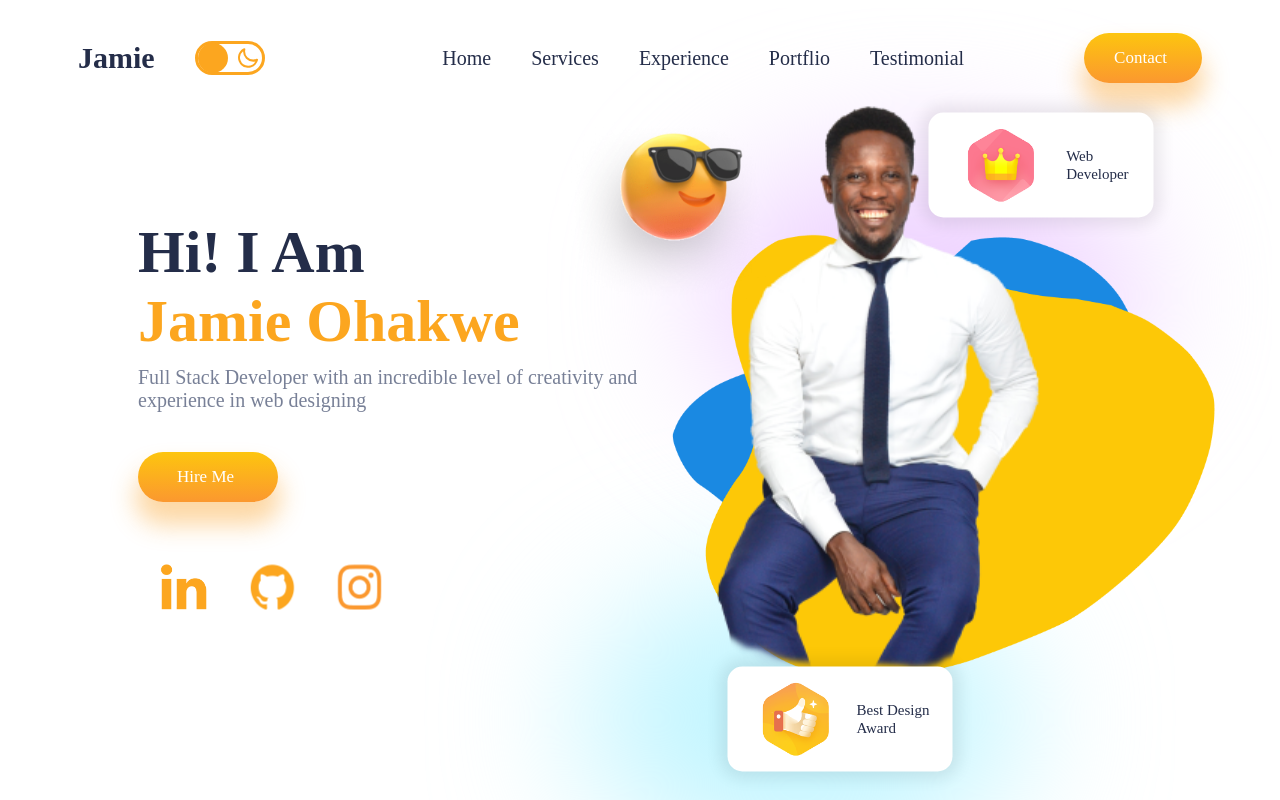
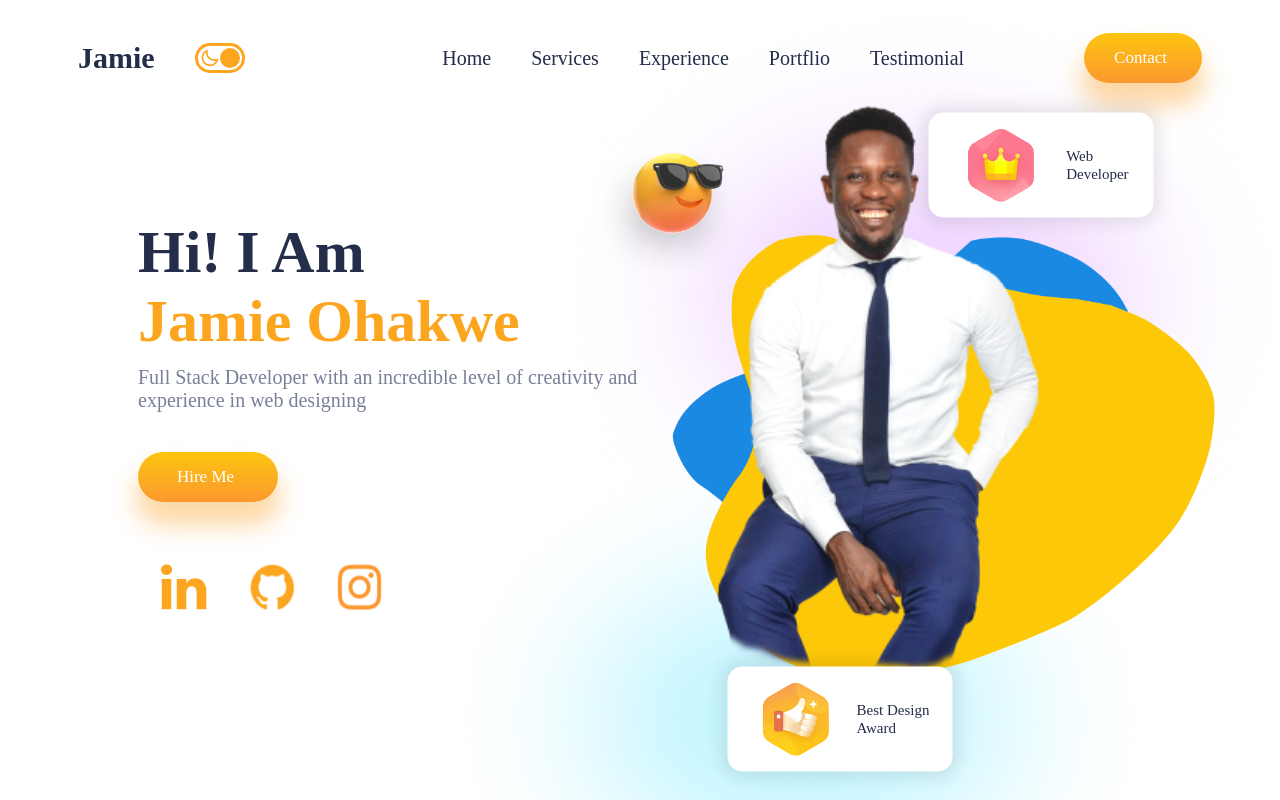
Before and after one commit to Jimohax/Sleek-Portfolio, a React (Create React App) app: page / in a window 1280 px wide. Shown: the top 800 px of the page. Built offline with nearby package versions, Linux system fonts and the light colour scheme; a web font is replaced by a local one.

Commit message:
fixed the night mode

```diff
--- a/src/App.js
+++ b/src/App.js
@@ -1,30 +1,39 @@
-import './App.css'
-import Contact from './Components/Contact/Contact';
-import Experiences from './Components/Experiences/Experiences.jsx';
-import Footer from './Components/Footer/Footer';
-import Intro from './Components/Intro/Intro';
+import "./App.css";
+import Contact from "./Components/Contact/Contact";
+import Experiences from "./Components/Experiences/Experiences.jsx";
+import Footer from "./Components/Footer/Footer";
+import Intro from "./Components/Intro/Intro";
 
 import Navbar from "./Components/Navbar/Navbar";
-import Portfolio from './Components/Portfolio/Portfolio';
-import Services from './Components/Services/Services';
-import Testimonials from './Components/Testimonials/Testimonials';
-import Works from './Components/Works/Works';
+import Portfolio from "./Components/Portfolio/Portfolio";
+import Services from "./Components/Services/Services";
+import Testimonials from "./Components/Testimonials/Testimonials";
+import Works from "./Components/Works/Works";
+import { ThemeContext } from "./Context";
+import { useContext } from "react";
 
 function App() {
-  return (
-    <div className="App">
-      <Navbar />
-      <Intro/>
-      <Services/>
-      <Experiences />
-      <Works/>
-      <Portfolio/>
-      <Testimonials/>
-      <Contact/>
-      <Footer/>
-
-    </div>
-  );
+	const theme = useContext(ThemeContext);
+	const darkMode = theme.state.darkMode;
+	return (
+		<div
+			className="App"
+			style={{
+				background: darkMode ? "black" : "",
+				color: darkMode ? "white" : "",
+			}}
+		>
+			<Navbar />
+			<Intro />
+			<Services />
+			<Experiences />
+			<Works />
+			<Portfolio />
+			<Testimonials />
+			<Contact />
+			<Footer />
+		</div>
+	);
 }
 
 export default App;
--- a/src/Components/Intro/Intro.css
+++ b/src/Components/Intro/Intro.css
@@ -70,7 +70,7 @@
 	left: 12%;
 }
 .i-right > :nth-child(4) {
-	transform: scale(0.8);
+	transform: scale(0.6);
 	top: -20%;
 	left: -20%;
 	position: absolute;
--- a/src/Components/Toggle/Toggle.css
+++ b/src/Components/Toggle/Toggle.css
@@ -1,7 +1,7 @@
 .toggle{
     border: 3px solid var(--orange);
     border-radius: 1rem;
-    width: 3rem;
+    /* width: 3rem; */
     align-items: center;
     justify-content: space-between;
     padding: 2px;
@@ -11,14 +11,15 @@
 
 }
 .t-button{
-    width: 1.5rem;
-    height: 1.5rem;
+
     position: absolute;
     background-color: var(--orange);
     border-radius: 100%;
-    left: 0%;
+
 
 }
 .toggle>*{
     color: var(--orange);
+    width: 1rem;
+    height: 1rem;
 }
--- a/src/Components/Toggle/Toggle.jsx
+++ b/src/Components/Toggle/Toggle.jsx
@@ -1,17 +1,29 @@
-import React from 'react'
-import './Toggle.css'
-import Sun from '@iconscout/react-unicons/icons/uil-sun'
-import Moon from '@iconscout/react-unicons/icons/uil-moon'
+import React from "react";
+import "./Toggle.css";
+import Sun from "@iconscout/react-unicons/icons/uil-sun";
+import Moon from "@iconscout/react-unicons/icons/uil-moon";
 
+import { ThemeContext } from "../../Context";
+import { useContext } from "react";
 
 const Toggle = () => {
-  return (
-    <div className="toggle">
-        <Sun/>
-        <Moon/>
-        <div className="t-button">  </div>
-    </div>
-  )
-}
+	const theme = useContext(ThemeContext);
+	const darkMode = theme.state.darkMode;
 
-export default Toggle
+  const handleClick = ()=>{
+    theme.dispatch({type: 'toggle'})
+  }
+	return (
+		<div className="toggle" onClick={handleClick}>
+			<Moon />
+			<Sun />
+			<div
+				className="t-button"
+				style={darkMode ? { left: "2px" } : { right: "2px" }}
+
+			></div>
+		</div>
+	);
+};
+
+export default Toggle;
--- /dev/null
+++ b/src/Context.js
@@ -0,0 +1,23 @@
+import { createContext, useReducer } from "react";
+
+export const ThemeContext = createContext();
+
+const initialState = { darkMode: false };
+
+const ThemeReducer = (state, action) => {
+	switch (action.type) {
+		case "toggle":
+			return { darkMode: !state.darkMode };
+		default:
+			return state;
+	}
+};
+
+export const ThemeProvider = (props) => {
+	const [state, dispatch] = useReducer(ThemeReducer, initialState);
+	return (
+		<ThemeContext.Provider value={{ state, dispatch }}>
+			{props.children}
+		</ThemeContext.Provider>
+	);
+};
--- a/src/index.js
+++ b/src/index.js
@@ -1,12 +1,14 @@
-import React from 'react';
-import ReactDOM from 'react-dom';
-import App from './App';
+import React from "react";
+import ReactDOM from "react-dom";
+import App from "./App";
 // import './fonts/GumelaRegular.otf'
-
+import { ThemeProvider } from "./Context";
 
 ReactDOM.render(
-    <App />,
-  document.getElementById('root')
+	<ThemeProvider>
+		<App />
+	</ThemeProvider>,
+	document.getElementById("root")
 );
 
 // If you want to start measuring performance in your app, pass a function
```
